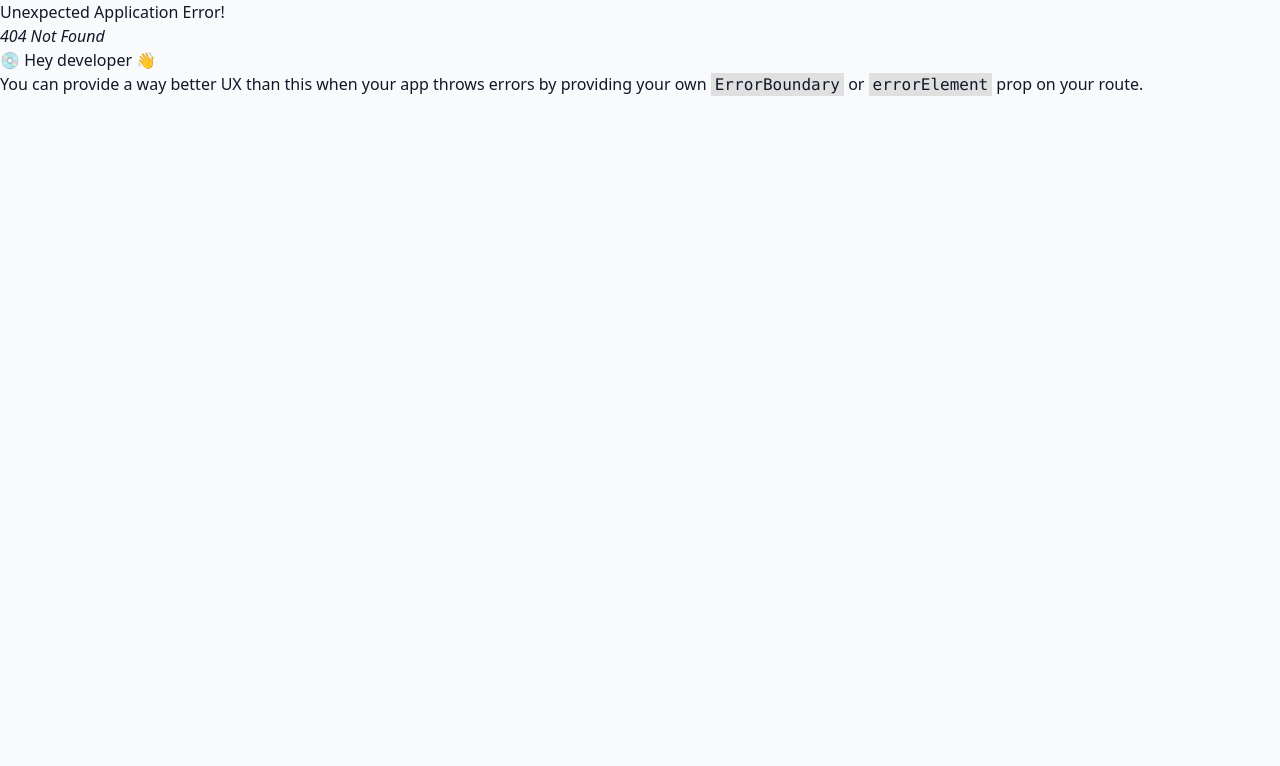
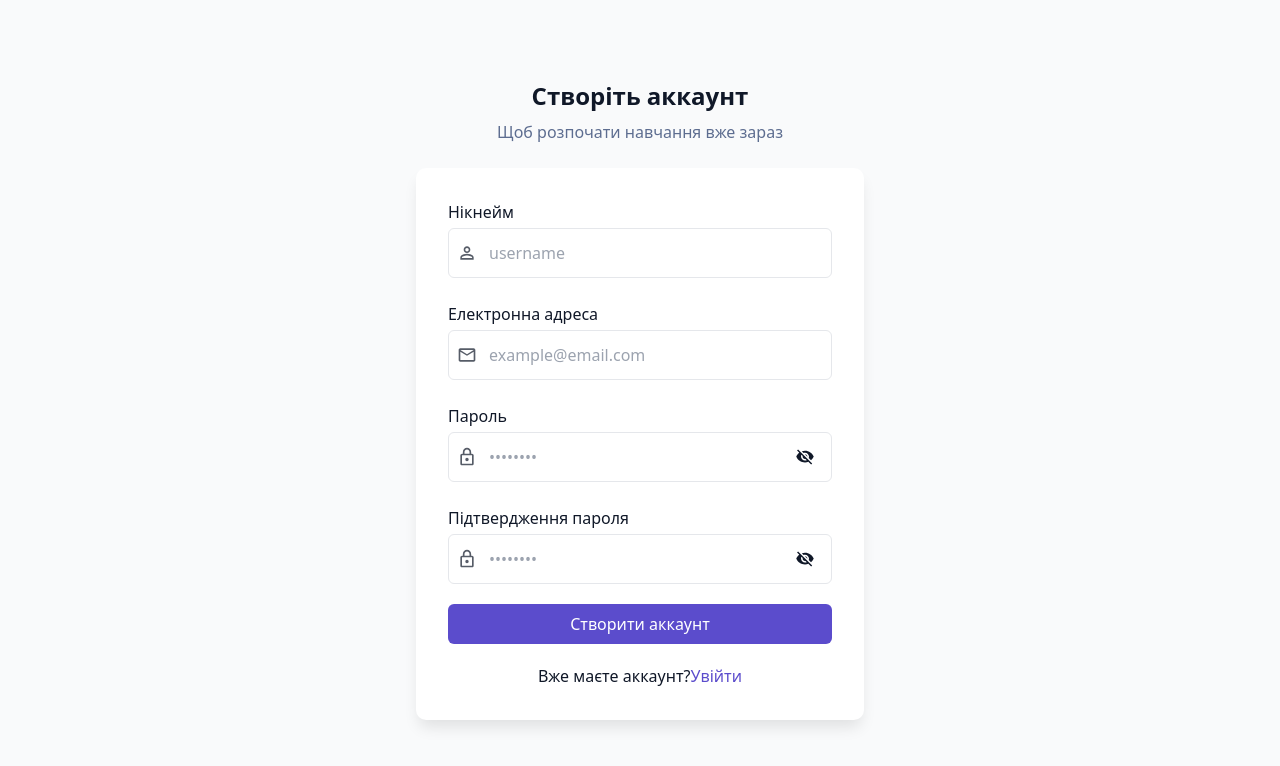
Before and after one commit to IvanLiakhDEV/ai-mentor, a React (Vite) app in the folder Frontend/: page /auth in a window 1280 px wide. Before the commit this address had no page. Shown: the top 766 px of the page. Built offline with nearby package versions, Linux system fonts and the light colour scheme.

Commit message:
feat(auth): implement AuthPage with toggle between login and registration forms

```diff
--- /dev/null
+++ b/Frontend/src/components/form/login/LoginForm.jsx
@@ -0,0 +1,68 @@
+import React from 'react';
+import { Button } from '@/components/button/Button';
+import { InputField } from '@/components/inputs/InputField';
+import { MdOutlineEmail, MdOutlineLock, MdPersonOutline } from 'react-icons/md';
+import { useForm } from 'react-hook-form';
+import { zodResolver } from '@hookform/resolvers/zod';
+import { loginSchema } from '@/formValidation/userSchema';
+
+export const LoginForm = ({ onSwitch }) => {
+    const {
+        register,
+        handleSubmit,
+        formState: { errors, isSubmitting },
+    } = useForm({
+        resolver: zodResolver(loginSchema),
+    });
+    const onSubmit = async data => {
+        console.log(data);
+    };
+    return (
+        <form
+            onSubmit={handleSubmit(onSubmit)}
+            className='p-[2rem] shadow-[0_10px_15px_-3px_rgb(0,0,0,0.1)] bg-bg-surface max-w-[28rem] w-full rounded-10 '>
+            <div className='flex flex-col gap-6 '>
+                <InputField
+                    label='Електронна адреса'
+                    placeholder={'example@email.com'}
+                    type='email'
+                    id='email'
+                    icon={MdOutlineEmail}
+                    {...register('email')}
+                    error={errors.email?.message}
+                />
+                <InputField
+                    label='Пароль'
+                    placeholder='••••••••'
+                    type='password'
+                    id='password'
+                    icon={MdOutlineLock}
+                    {...register('password')}
+                    error={errors.password?.message}
+                />
+            </div>
+            <div className='flex justify-end mt-1 mb-3'>
+                <a
+                    href='#'
+                    className='font-semibold text-cta'>
+                    Забули пароль?
+                </a>
+            </div>
+            <footer className='grid gap-5'>
+                <Button
+                    title={`${isSubmitting ? 'Завантаження' : 'Увійти'}`}
+                    isDisabled={isSubmitting && true}
+                    type='submit'
+                />
+                <p className='font-normal text-center'>
+                    Ще не маєте аккаунту?
+                    <span
+                        onClick={onSwitch}
+                        className='font-medium cursor-pointer text-cta'>
+                        Створити
+                    </span>
+                </p>
+            </footer>
+        </form>
+    );
+};
--- /dev/null
+++ b/Frontend/src/components/form/register/RegisterForm.jsx
@@ -0,0 +1,78 @@
+import React from 'react';
+import { Button } from '@/components/button/Button';
+import { InputField } from '@/components/inputs/InputField';
+import { MdOutlineEmail, MdOutlineLock, MdPersonOutline } from 'react-icons/md';
+import { useForm } from 'react-hook-form';
+import { zodResolver } from '@hookform/resolvers/zod';
+import { registerSchema } from '@/formValidation/userSchema';
+export const RegisterForm = ({ onSwitch }) => {
+    const {
+        register,
+        handleSubmit,
+        formState: { errors, isSubmitting },
+    } = useForm({
+        resolver: zodResolver(registerSchema),
+    });
+    const onSubmit = async data => {
+        console.log(data);
+    };
+    return (
+        <form
+            onSubmit={handleSubmit(onSubmit)}
+            className='p-[2rem] shadow-[0_10px_15px_-3px_rgb(0,0,0,0.1)] bg-bg-surface max-w-[28rem] w-full rounded-10 '>
+            <div className='flex flex-col gap-6'>
+                <InputField
+                    label='Нікнейм'
+                    placeholder={'username'}
+                    type='text'
+                    id='nickname'
+                    icon={MdPersonOutline}
+                    {...register('username')}
+                    error={errors.username?.message}
+                />
+                <InputField
+                    label='Електронна адреса'
+                    placeholder={'example@email.com'}
+                    type='email'
+                    id='email'
+                    icon={MdOutlineEmail}
+                    {...register('email')}
+                    error={errors.email?.message}
+                />
+                <InputField
+                    label='Пароль'
+                    placeholder='••••••••'
+                    type='password'
+                    id='password'
+                    icon={MdOutlineLock}
+                    {...register('password')}
+                    error={errors.password?.message}
+                />
+                <InputField
+                    label='Підтвердження пароля'
+                    placeholder='••••••••'
+                    type='password'
+                    id='confirmPassword'
+                    icon={MdOutlineLock}
+                    {...register('confirmPassword')}
+                    error={errors.confirmPassword?.message}
+                />
+            </div>
+            <footer className='grid gap-5 mt-5'>
+                <Button
+                    title={`${isSubmitting ? 'Завантаження' : 'Створити аккаунт'}`}
+                    isDisabled={isSubmitting && true}
+                    type='submit'
+                />
+                <p className='font-normal text-center'>
+                    Вже маєте аккаунт?
+                    <span
+                        onClick={onSwitch}
+                        className='font-medium cursor-pointer text-cta'>
+                        Увійти
+                    </span>
+                </p>
+            </footer>
+        </form>
+    );
+};
--- /dev/null
+++ b/Frontend/src/pages/auth/AuthPage.jsx
@@ -0,0 +1,17 @@
+import React, { useState } from 'react';
+import { LoginForm } from '../../components/form/login/LoginForm.jsx';
+import { RegisterForm } from '../../components/form/register/RegisterForm.jsx';
+
+export const AuthPage = () => {
+    const [isLogin, setIsLogin] = useState(false);
+
+    return (
+        <div className='flex flex-col items-center justify-center h-screen'>
+            <div className='grid self-center gap-2 mb-6 text-center'>
+                <h1 className='text-2xl font-bold'>{`${isLogin ? 'З поверненням' : 'Створіть аккаунт'}`}</h1>
+                <p className='text-secondary'>{`${isLogin ? 'Увійдіть в аккаунт, щоб продовжити навчання' : 'Щоб розпочати навчання вже зараз'}`}</p>
+            </div>
+            {isLogin ? <LoginForm onSwitch={() => setIsLogin(false)} /> : <RegisterForm onSwitch={() => setIsLogin(true)} />}
+        </div>
+    );
+};
--- a/Frontend/src/router/router.jsx
+++ b/Frontend/src/router/router.jsx
@@ -1,8 +1,13 @@
 import { createBrowserRouter } from 'react-router';
 import { HomePage } from '../pages/home/HomePage';
+import { AuthPage } from '../pages/auth/AuthPage';
 export const router = createBrowserRouter([
     {
         path: '/',
         element: <HomePage />,
     },
+    {
+        path: '/auth',
+        element: <AuthPage />,
+    },
 ]);
```
